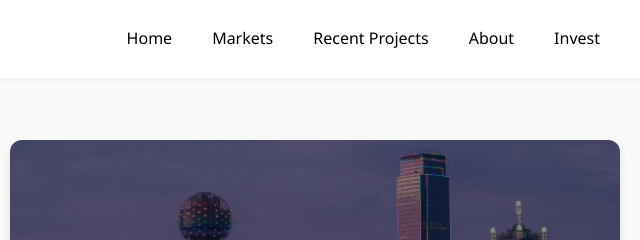
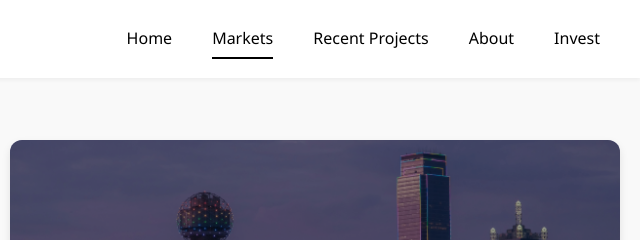
Before and after one commit to hannahisawinner/caspian, a plain HTML site: page markets.html in a window 1280 px wide. Shown: the top 240 px of the page, 640-1280 px from the left. Drawn offline with Linux system fonts and the light colour scheme.

Commit message:
Update style.css
add underline to active navbar tab

```diff
--- a/style.css
+++ b/style.css
@@ -85,6 +85,12 @@ body {
 .nav-links a:hover {
   color: #000;
 }
+
+/* to keep the underline when tab is active */
+.nav-links a.active::after {
+  width: 100%;
+}
+
 
 /* Hamburger Menu */
 .hamburger {
```
